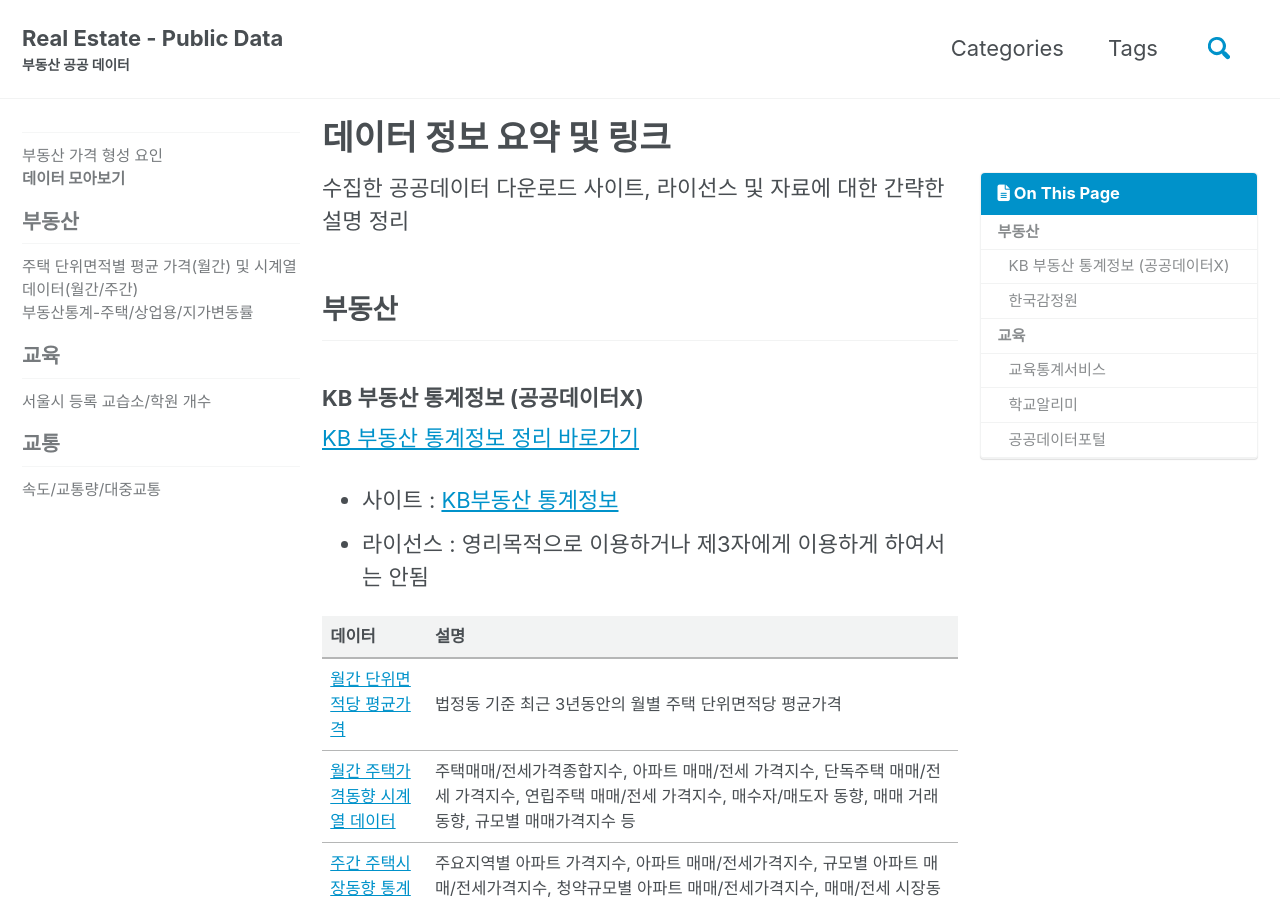
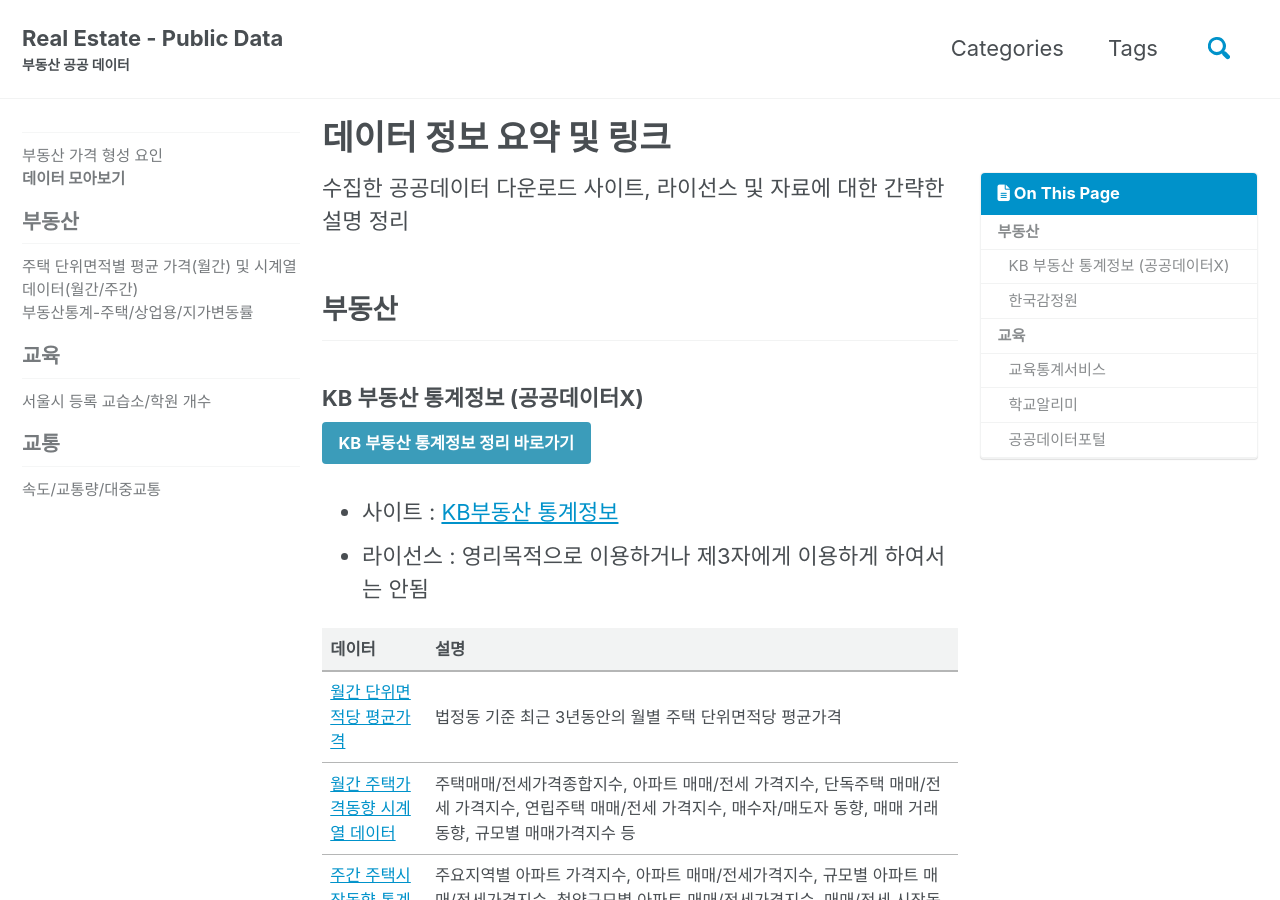
Before and after one commit to nseunghee97/real-estate-public-data, a Jekyll site: the page built from _posts/2019-08-08-요약.md, in a window 1280 px wide and 900 px high. Built offline with Jekyll 4.4.1, drawn with Linux system fonts in a browser that asks for light colours; cached includes are drawn as plain includes; nearby versions of some CDN libraries.

Commit message:
Update 2019-08-08-요약.md

```diff
--- a/_posts/2019-08-08-요약.md
+++ b/_posts/2019-08-08-요약.md
@@ -14,7 +14,7 @@ permalink: /data-link/
 
 ### KB 부동산 통계정보 (공공데이터X)
 
-[KB 부동산 통계정보 정리 바로가기](https://shd04121.github.io/real-estate-public-data/real-estate/house-price/){: btn. btn--info.}
+[KB 부동산 통계정보 정리 바로가기](https://shd04121.github.io/real-estate-public-data/real-estate/house-price/){: .btn .btn--info}
 
 - 사이트 : [KB부동산 통계정보](https://onland.kbstar.com/quics?page=C059743)
 - 라이선스 : 영리목적으로 이용하거나 제3자에게 이용하게 하여서는 안됨
@@ -28,7 +28,7 @@ permalink: /data-link/
 
 ### 한국감정원
 
-[한국감정원 정리 바로가기](https://shd04121.github.io/real-estate-public-data/real-estate/appraisal/){: btn. btn--info.}
+[한국감정원 정리 바로가기](https://shd04121.github.io/real-estate-public-data/real-estate/appraisal/){: .btn .btn--info}
 
 - 사이트 : [한국감정원](http://www.kab.co.kr/kab/home/main/main.jsp)
 - 라이선스 : 누구나 이용가능, 영리 목적의 이용을 포함한 자유로운 활용 보장
```
